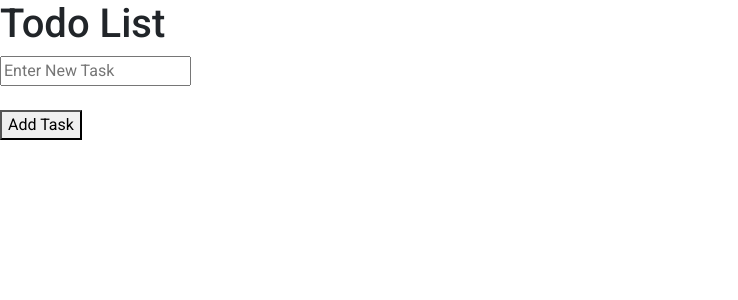
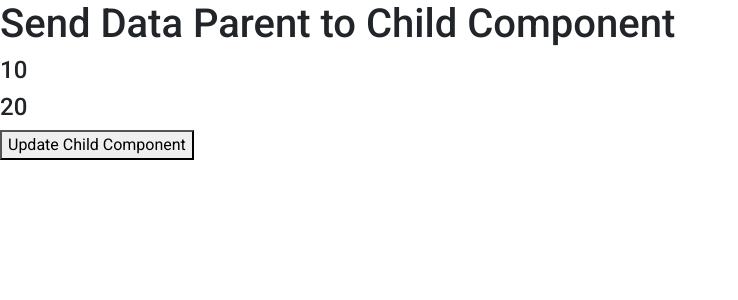
Before and after one commit to faisalmoinuddin99/ProductShut_FrontEnd, an Angular app: page / in a window 1280 px wide. Shown: the top 300 px of the page, without its empty margins (0-738 px from the left). Built offline with nearby package versions, Linux system fonts and the light colour scheme.

Commit message:
Send Data From Parent to Child Component

```diff
--- a/src/app/app.component.html
+++ b/src/app/app.component.html
@@ -1,10 +1,3 @@
 <h1>{{title}}</h1>
-
-<input type="text" name="" #task placeholder="Enter New Task">
-<br>
-<br>
-<button (click)="addTask(task.value)">Add Task</button>
-<br>
-<ul *ngFor="let item of todoList">
-  <li>{{item.name}} <button (click)="removeFromList(item.id)">Remove</button></li>
-</ul>
+<app-child [item1]="data1" [item2]="data2"></app-child>
+<button (click)="updateChild()">Update Child Component</button>
--- a/src/app/app.component.ts
+++ b/src/app/app.component.ts
@@ -7,16 +7,12 @@ import {NgForm} from '@angular/forms'
   styleUrls: ['./app.component.css']
 })
 export class AppComponent {
-  title: string = 'Todo List';
-  todoList : any[] = [] ;
+  title: string = 'Send Data Parent to Child Component';
+  data1 = 10 ;
+  data2 = 20 ;
 
-  addTask(item: string){
-   this.todoList.push({id: this.todoList.length, name: item})
-   console.log(this.todoList);
-
-  }
-  removeFromList(id : number){
-   console.log(id);
-   this.todoList = this.todoList.filter(item => item.id == id)
+  updateChild(){
+    this.data1 = Math.floor(Math.random() * 10)
+    this.data2 = Math.ceil(Math.random() * 10)
   }
 }
--- a/src/app/app.module.ts
+++ b/src/app/app.module.ts
@@ -7,13 +7,15 @@ import { NgbModule } from '@ng-bootstrap/ng-bootstrap';
 import { BrowserAnimationsModule } from '@angular/platform-browser/animations'
 import { MatSliderModule } from '@angular/material/slider';
 import {MatButtonModule} from '@angular/material/button'
-import {MatBadgeModule} from '@angular/material/badge'
+import {MatBadgeModule} from '@angular/material/badge';
+import { ChildComponent } from './child/child.component'
 
 @NgModule({
 
   // used to register components
   declarations: [
     AppComponent,
+    ChildComponent,
 
   ],
   // used to register modules
--- /dev/null
+++ b/src/app/child/child.component.html
@@ -0,0 +1 @@
+<h4>{{item1}}</h4> <span> <h4>{{item2}}</h4></span>
--- /dev/null
+++ b/src/app/child/child.component.ts
@@ -0,0 +1,17 @@
+import { Component, OnInit, Input } from '@angular/core';
+
+@Component({
+  selector: 'app-child',
+  templateUrl: './child.component.html',
+  styleUrls: ['./child.component.css']
+})
+export class ChildComponent implements OnInit {
+
+  constructor() { }
+
+  @Input() item1 = 0
+  @Input() item2 = 0
+  ngOnInit(): void {
+  }
+
+}
```
Also changed, not shown: src/app/child/child.component.css (added), 1 other file (tests, documents, lock files or other folders).
